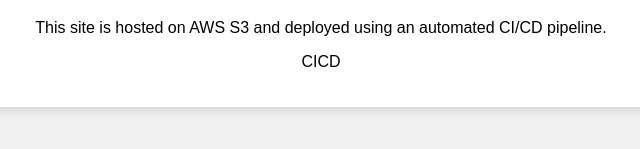
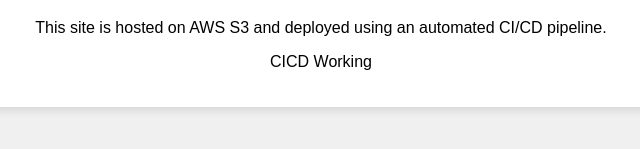
Before and after one commit to Hardik9791/Serverless-CICD, a plain HTML site: page index.html in a window 1280 px wide. Shown: the part 139-288 px from the top of the page, 319-959 px from the left. Drawn offline with Linux system fonts and the light colour scheme.

Commit message:
updated index.html file

```diff
--- a/index.html
+++ b/index.html
@@ -10,7 +10,7 @@
     <div class="container">
         <h1>Welcome to My Static Website</h1>
         <p>This site is hosted on AWS S3 and deployed using an automated CI/CD pipeline.</p>
-        <p>CICD </p>
+        <p>CICD Working</p>
     </div>
     <script src="app.js"></script>
 </body>
```
